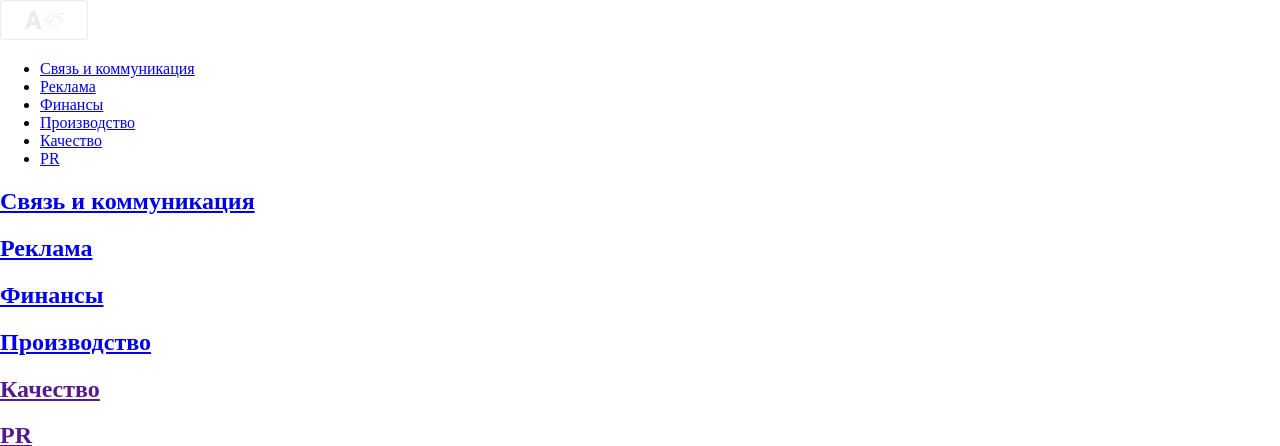
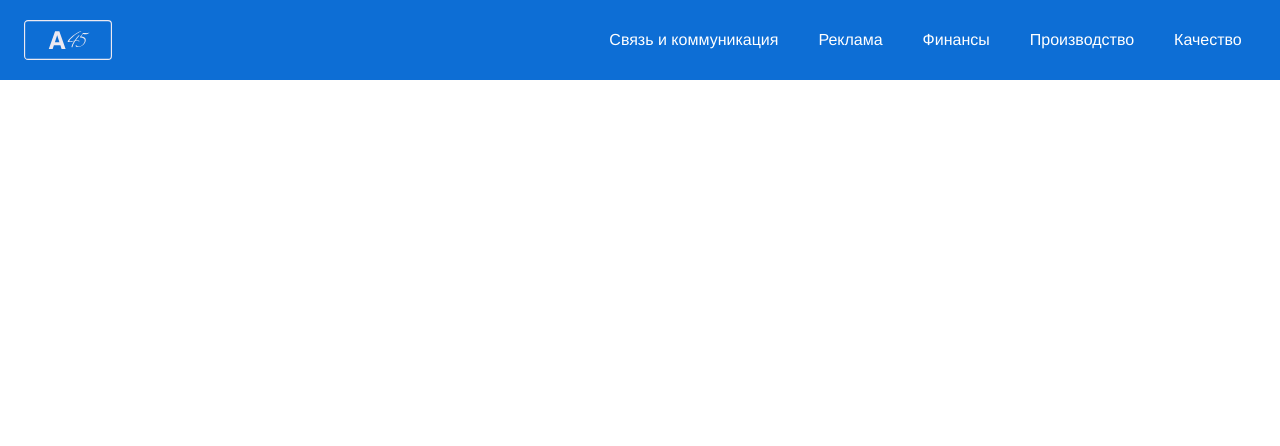
Before and after one commit to AlexErkovich/DASHBOARD, a PHP site: page /path_to_your_project/ in a window 1280 px wide. Shown: the top 446 px of the page. Run offline with PHP 8.4, Linux system fonts and the light colour scheme; some libraries are stand-ins or nearby versions.

Commit message:
нахуевертил

```diff
--- a/css/style.css
+++ b/css/style.css
@@ -2,35 +2,43 @@ body {
   margin: 0;
 }
 
-/*MENU*/
+/* Стили для h1 */
+h1 {
+  color: #1d1d1d;
+  margin-top: 300px; /* Добавлен верхний отступ для h1 */
+  text-align: center; /* Центрирование текста */
+  font-family: Arial, Helvetica, sans-serif;
+}
+
+/* Меню */
 .menu {
   display: flex;
   flex-direction: row;
   justify-content: space-between;
   background-color: #0d6ed5;
   width: 100%;
-
   position: fixed;
   align-items: center;
   justify-content: space-between;
   height: 80px;
   padding-left: 24px;
   padding-right: 24px;
+  top: 0; /* Фиксирование меню наверху страницы */
 }
 
 .menu__list {
   display: flex;
   flex-direction: row;
   list-style: none;
-  gap: 32px;
+  gap: 40px;
+  width: fit-content;
+  justify-content: center;
 }
 
 .menu__link {
   color: #fff;
   text-decoration: none;
-  position: relative; /* Устанавливаем относительное позиционирование */
-  color: #fff;
-  /* сократить код*/
+  position: relative;
   text-align: center;
   font-family: Helvetica;
   font-size: 16px;
--- a/index.html
+++ /dev/null
@@ -1,99 +0,0 @@
-<!DOCTYPE html>
-<html lang="en">
-
-
-<head>
-    <meta charset="UTF-8">
-    <meta name="viewport" content="width=device-width, initial-scale=1.0">
-    <link rel="stylesheet" href="css/style.css">
-    <link rel="stylesheet" href="css/reset.css">
-    <title>Org_structure</title>
-</head>
-
-<body>
-    <!--Header start-->
-    <header class="header">
-        <div class="wrapper">
-            <div class="header_wrapper">
-                <div class="header_logo">
-                    <a href="index.html" class="header_logo-link">
-                        <img src="img/logo.svg" alt="advancing" class="header_logo-pic">
-                    </a>
-                </div>
-                <nav class="header_nav">
-                    <ul class="header_list">
-                        <li class="header_item">
-                            <a href="01.html" class="header_link">Связь и коммуникация</a>
-                        </li>
-                        <li class="header_item">
-                            <a href="02.html" class="header_link">Реклама</a>
-                        </li>
-                        <li class="header_item">
-                            <a href="03.html" class="header_link">Финансы</a>
-                        </li>
-                        <li class="header_item">
-                            <a href="04.html" class="header_link">Производство</a>
-                        </li>
-                        <li class="header_item">
-                            <a href="05.html" class="header_link">Качество</a>
-                        </li>
-                        <li class="header_item">
-                            <a href="06.html" class="header_link">PR</a>
-                        </li>
-                    </ul>
-                </nav>
-            </div>
-        </div>
-    </header>
-    <!--Header end-->
-
-    <main class="main">
-
-        <!--Buttons style  start-->
-        <div class="wrapper">
-            <section class="colums">
-                <a href="01.html" class="card-link">
-                    <div class="card">
-                        <h1 class="card_title">Связь и коммуникация</h1>
-                    </div>
-                </a>
-                <a href="02.html" class="card-link">
-                    <div class="card">
-                        <h1 class="card_title">Реклама</h1>
-                    </div>
-                </a>
-                <a href="03.html" class="card-link">
-                    <div class="card">
-                        <h1 class="card_title">Финансы</h1>
-                    </div>
-                </a>
-                <a href="04.html" class="card-link">
-                    <div class="card">
-                        <h1 class="card_title">Производство</h1>
-                    </div>
-                </a>
-                <a href="" class="card-link">
-                    <div class="card">
-                        <h1 class="card_title">Качество</h1>
-                    </div>
-                </a>
-                <a href="" class="card-link">
-                    <div class="card">
-                        <h1 class="card_title">PR</h1>
-                    </div>
-                </a>
-
-
-            </section>
-            <div>
-                <!--Buttons style end-->
-
-    </main>
-
-
-</body>
-
-<a href="https://mynickname.com/id1769989"><img src="https://mynickname.com/img.php?nick=A45&sert=26&text=t0"
-        alt="My nickname is A45" /></a>
-
-</html>
--- /dev/null
+++ b/index.php
@@ -0,0 +1,97 @@
+<!DOCTYPE html>
+<html lang="en">
+
+<head>
+    <meta charset="UTF-8">
+    <meta name="viewport" content="width=device-width, initial-scale=1.0">
+    <title>MY BIZNES</title>
+    <link rel="stylesheet" href="css/style.css">
+</head>
+
+<body>
+    <!-- Меню -->
+    <header class="menu">
+        <img src="img/logo.svg">
+        <nav>
+            <ul class="menu__list">
+                <li class="menu__item">
+                    <a href="#" class="menu__link" data-toggle="submenu" data-target="Connect">Связь и коммуникация</a>
+                </li>
+                <li class="menu__item">
+                    <a href="#" class="menu__link" data-toggle="submenu" data-target="Reclama">Реклама</a>
+                </li>
+                <li class="menu__item">
+                    <a href="#" class="menu__link" data-toggle="submenu" data-target="Finance">Финансы</a>
+                </li>
+                <li class="menu__item">
+                    <a href="#" class="menu__link" data-toggle="submenu" data-target="Production">Производство</a>
+                </li>
+                <li class="menu__item">
+                    <a href="#" class="menu__link" data-toggle="submenu" data-target="Qality">Качество</a>
+                </li>
+                <li class="menu__item">
+                    <a href="#" class="menu__link" data-toggle="submenu" data-target="PR">PR</a>
+                </li>
+            </ul>
+        </nav>
+
+        <div id="Connect" class="menu__sublist hidden">
+            <li class="menu__subitem"><a href="#" class="menu__sublink">Связь и коммуникация</a></li>
+            <li class="menu__subitem"><a href="#" class="menu__sublink">Учетные записи</a></li>
+            <li class="menu__subitem"><a href="#" class="menu__sublink">Коллеги</a></li>
+        </div>
+
+        <div id="Reclama" class="menu__sublist hidden">
+            <li class="menu__subitem"><a href="#" class="menu__sublink">Планирование</a></li>
+            <li class="menu__subitem"><a href="#" class="menu__sublink">Производство</a></li>
+            <li class="menu__subitem"><a href="#" class="menu__sublink">Размещение</a></li>
+        </div>
+
+        <div id="Finance" class="menu__sublist hidden">
+            <li class="menu__subitem"><a href="#" class="menu__sublink">Доход</a></li>
+            <li class="menu__subitem"><a href="#" class="menu__sublink">Расход</a></li>
+            <li class="menu__subitem"><a href="#" class="menu__sublink">Учет</a></li>
+        </div>
+
+        <div id="Production" class="menu__sublist hidden">
+            <li class="menu__subitem"><a href="#" class="menu__sublink">Планирование</a></li>
+            <li class="menu__subitem"><a href="#" class="menu__sublink">Производство</a></li>
+            <li class="menu__subitem"><a href="#" class="menu__sublink">Размещение</a></li>
+        </div>
+
+        <div id="PR" class="menu__sublist hidden">
+            <li class="menu__subitem"><a href="#" class="menu__sublink">PR</a></li>
+            <li class="menu__subitem"><a href="#" class="menu__sublink">Партнеры</a></li>
+            <li class="menu__subitem"><a href="#" class="menu__sublink">Вводные услуги</a></li>
+        </div>
+
+        <div id="Qality" class="menu__sublist hidden">
+            <li class="menu__subitem"><a href="#" class="menu__sublink">Обучение</a></li>
+            <li class="menu__subitem"><a href="#" class="menu__sublink">Проверка качества</a></li>
+            <li class="menu__subitem"><a href="#" class="menu__sublink">Анализ качества</a></li>
+        </div>
+
+        <script>
+            function toggleSubmenu(event) {
+                event.preventDefault();
+                const targetId = event.target.getAttribute('data-target');
+                const sublist = document.getElementById(targetId);
+
+                const linkRect = event.target.getBoundingClientRect();
+
+                sublist.style.top = `${linkRect.bottom}px`;
+                sublist.style.left = `${linkRect.left}px`;
+
+                sublist.classList.toggle('hidden');
+            }
+
+            const submenuToggles = document.querySelectorAll('[data-toggle="submenu"]');
+
+            submenuToggles.forEach(toggle => {
+                toggle.addEventListener('click', toggleSubmenu);
+            });
+        </script>
+    </header>
+</body>
+
+</html>
--- /dev/null
+++ b/todo.css
@@ -0,0 +1,4 @@
+.todo__block{
+padding: 16px;
+
+}
```
Also changed, not shown: other parts of css/style.css (+34 -13 lines), menu.php (+35 -38 lines), todo.php (+5 -3 lines), 1 other file.
